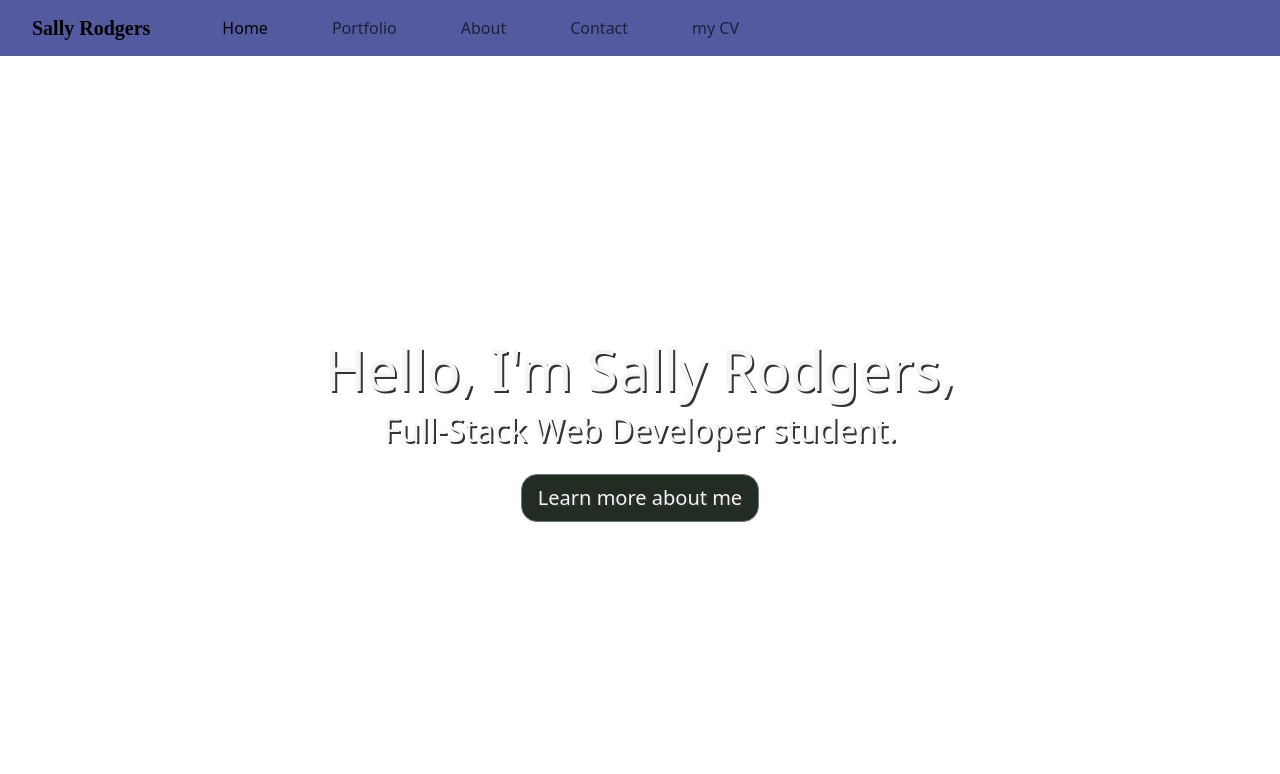
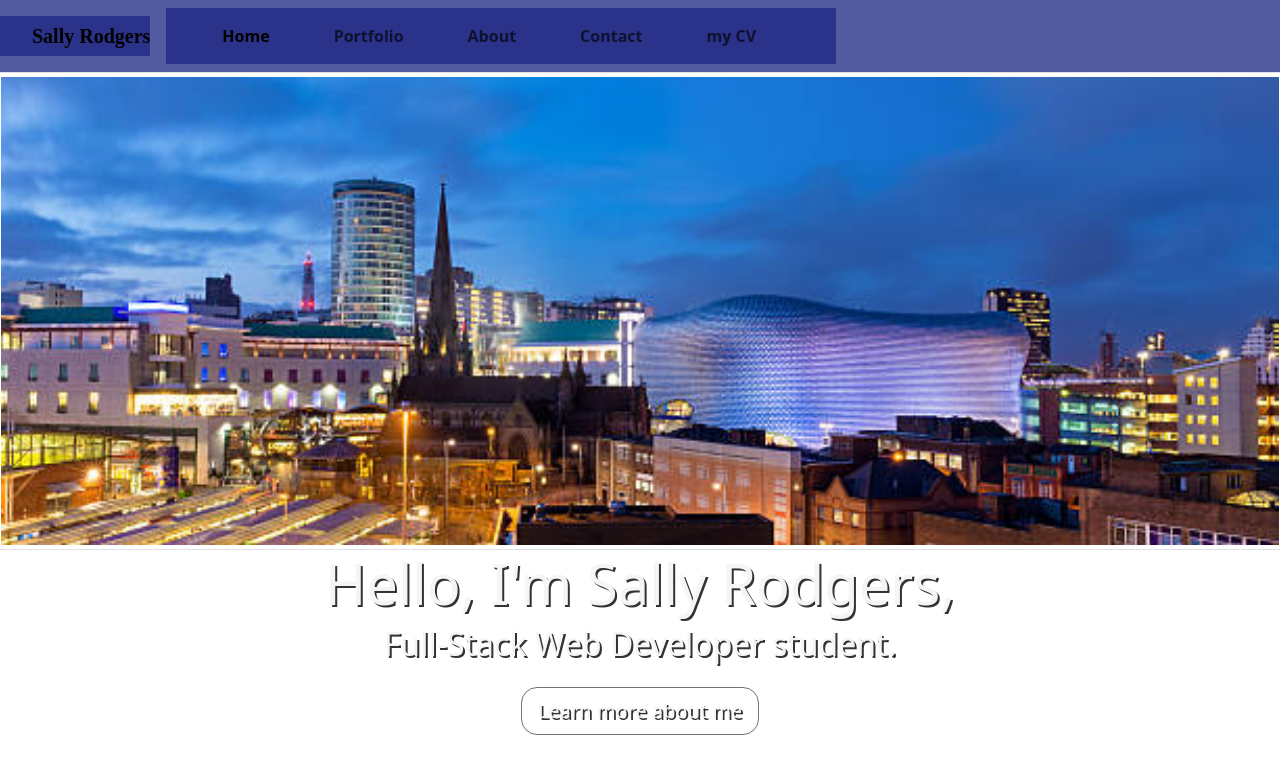
Before and after one commit to sallyxp/Portfolio-React, a React (Create React App) app: page / in a window 1280 px wide. Shown: the top 774 px of the page. Built offline with nearby package versions, Linux system fonts and the light colour scheme.

Commit message:
amended colors, and added images to home and about

```diff
--- a/src/pages/about.js
+++ b/src/pages/about.js
@@ -3,18 +3,21 @@ import '../styles/about.css';
 import Container from '../components/Container';
 import Row from "../components/Row";
 import Col from "../components/Col";
+import portfolioImg from "../images/myProfilepic.PNG";
 
 
 
 function About() {
+
     return (
 
-        <div className="bg-dark text-light page" id="page-content">
+        <div className="bg-light text-dark page" id="page-content">
             <Container className="bio">
                 <Row>
                     <Col size="md-4">
                         <figure>
-                            <img id="bio-pic" className="img-fluid" src={process.env.PUBLIC_URL + "/images/myProfilepic.PNG"} alt="" />
+                        <img src={portfolioImg} alt="Birmimgham" className="img-thumbnail" />
+
                         </figure>
                     </Col>
 
--- a/src/pages/home.js
+++ b/src/pages/home.js
@@ -1,15 +1,22 @@
 import React from 'react';
 import '../styles/home.css';
+import Row from "../components/Row";
 import { NavLink } from 'react-router-dom';
+import portfolioImg from "../images/istockphoto-royalty-free535475263-612x612.jpg";
+//import portfolioImg from "../images/myProfilepic.PNG";
 
 function Home() {
     return (
 
         <div className="jumbotron fade-in">
-            <h1 className="display-4"> Hello, I'm Sally Rodgers, </h1>
+           <Row>
+          <img src={portfolioImg} alt="Birmimgham" className="img-thumbnail" />
+             <h1 className=" flow-text display-4"> Hello, I'm Sally Rodgers, </h1>
             <h2 className="blurb">Full-Stack Web Developer student.</h2>
+            </Row>
 
             <NavLink className="btn btn-outline-secondary btn-lg text-center" to="/about">Learn more about me</NavLink>
+
         </div>
     )
 };
--- a/src/styles/home.css
+++ b/src/styles/home.css
@@ -3,9 +3,10 @@
     height: 85vh;
     margin: 0;
     color: #f5f5f5;
-    text-align: center;
+    /* text-align: center; */
     font-weight: 500;
     text-shadow: 2px 2px #333;
+
 }
 
 .display-4 {
@@ -14,7 +15,8 @@
     text-align: center;
     font-weight: 500;
     text-shadow: 2px 2px #333;
-    padding-top: 5em;
+
+
 }
 
 .blurb {
@@ -23,11 +25,12 @@
     text-align: center;
     font-weight: 500;
     text-shadow: 2px 2px #333;
+
 }
 
 .btn-outline-secondary {
-    color:#f5f5f5 ;
-    background-color:  #232c23;
+    color:#f5f5f5;
+    background-color:  white;
 }
 
 body {
--- a/src/styles/navbar.css
+++ b/src/styles/navbar.css
@@ -1,8 +1,10 @@
 .navbar-brand {
     font-family: 'Dancing Script', cursive;
-    font-size: 1.75rem;
+    font-size:  calc(10px + 2vmin);
     font-weight: 800;
     padding-left:2rem;
+    color: white;
+    background-color:  #1e2783c2;
 
 
 }
@@ -15,5 +17,13 @@ nav li {
     padding: .5rem;
     background-color: #1e2783c2;
     color: white;
+    font-weight:bold;
+
 
 }
+.navbar-nav {
+    padding: .5rem;
+    background-color: #1e2783c2;
+    color: white;
+
+}
```
